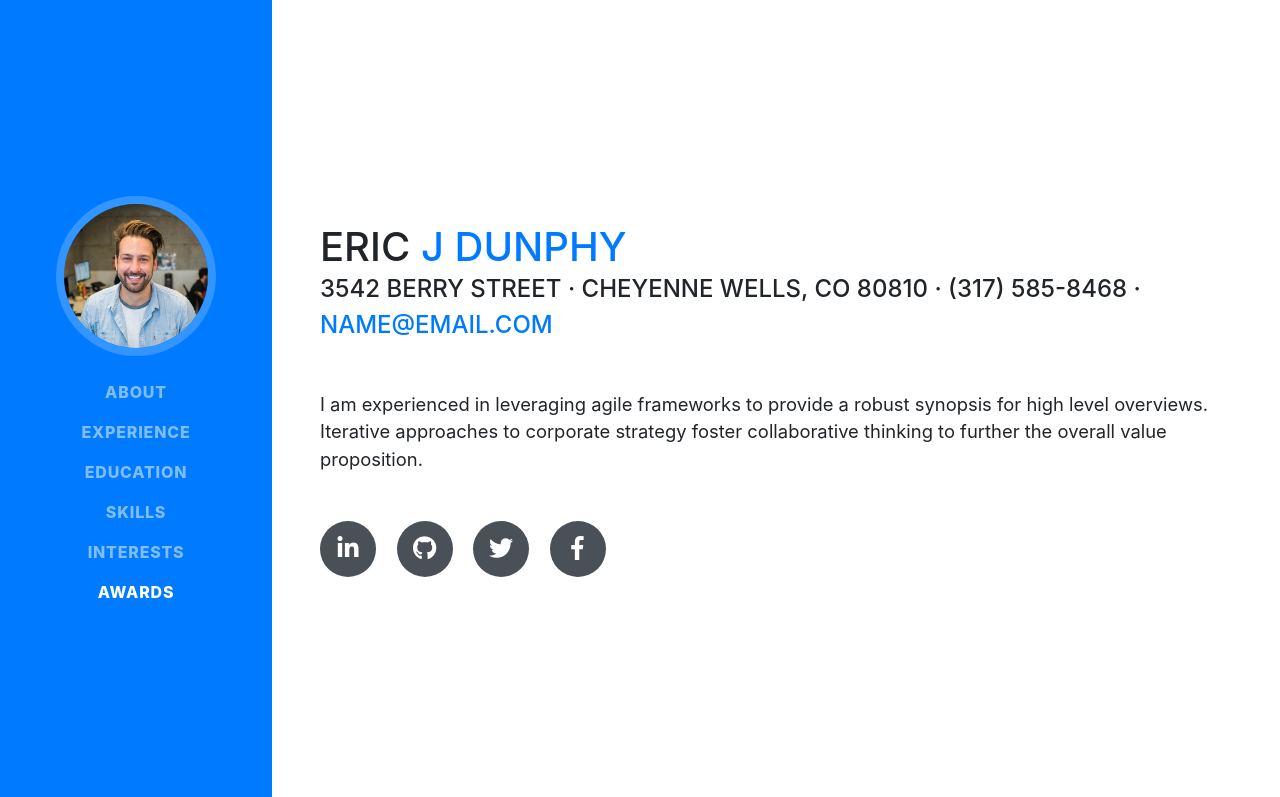
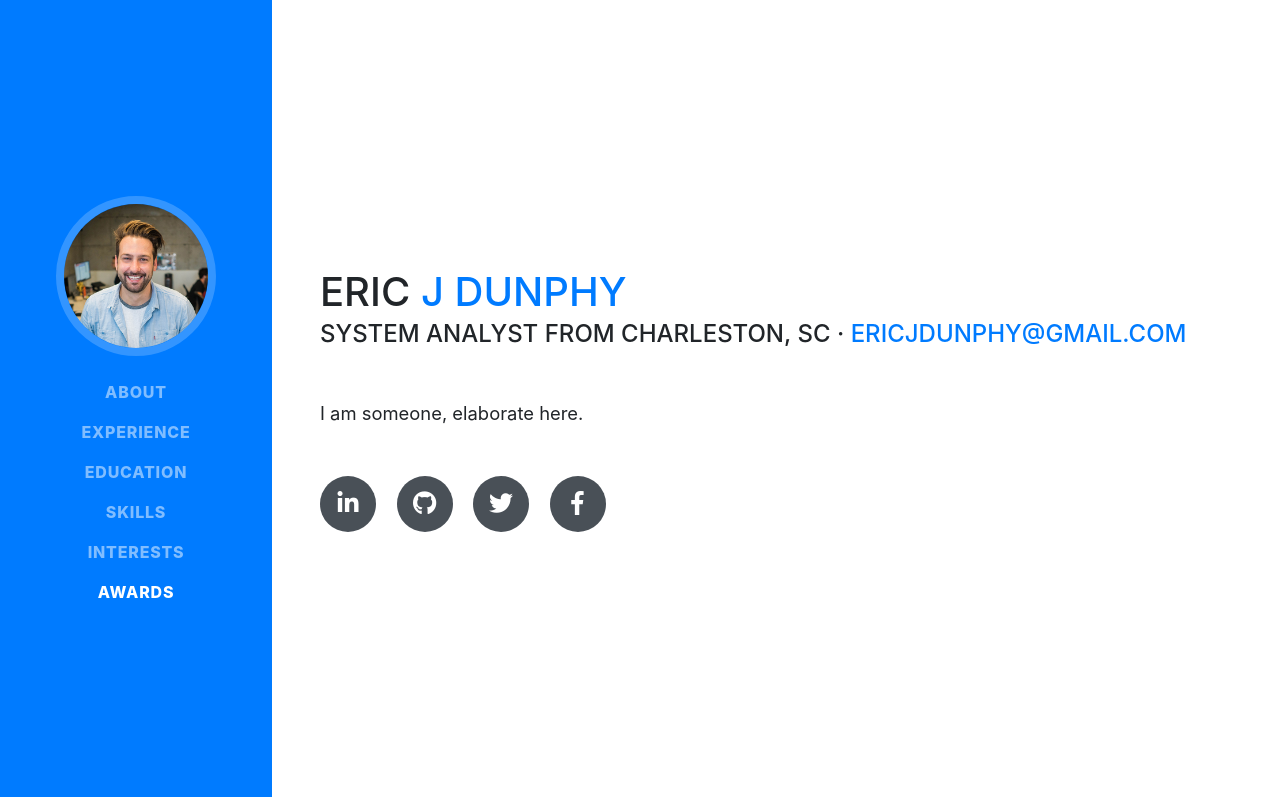
Before and after one commit to ericjdunphy/ericjdunphy.github.io, a website with bundled scripts: page index.html in a window 1280 px wide. Shown: the top 797 px of the page. Built offline with nearby package versions, Linux system fonts and the light colour scheme; a web font is replaced by a local one.

Commit message:
Update index.html

```diff
--- a/index.html
+++ b/index.html
@@ -66,10 +66,10 @@
         <h1 class="mb-0">Eric
           <span class="text-primary">J Dunphy</span>
         </h1>
-        <div class="subheading mb-5">3542 Berry Street · Cheyenne Wells, CO 80810 · (317) 585-8468 ·
-          <a href="mailto:name@email.com">name@email.com</a>
+        <div class="subheading mb-5">System Analyst from Charleston, SC ·
+          <a href="mailto:ericjdunphy@gmail.com">ericjdunphy@gmail.com</a>
         </div>
-        <p class="lead mb-5">I am experienced in leveraging agile frameworks to provide a robust synopsis for high level overviews. Iterative approaches to corporate strategy foster collaborative thinking to further the overall value proposition.</p>
+        <p class="lead mb-5">I am someone, elaborate here.</p>
         <div class="social-icons">
           <a href="#">
             <i class="fab fa-linkedin-in"></i>
```
